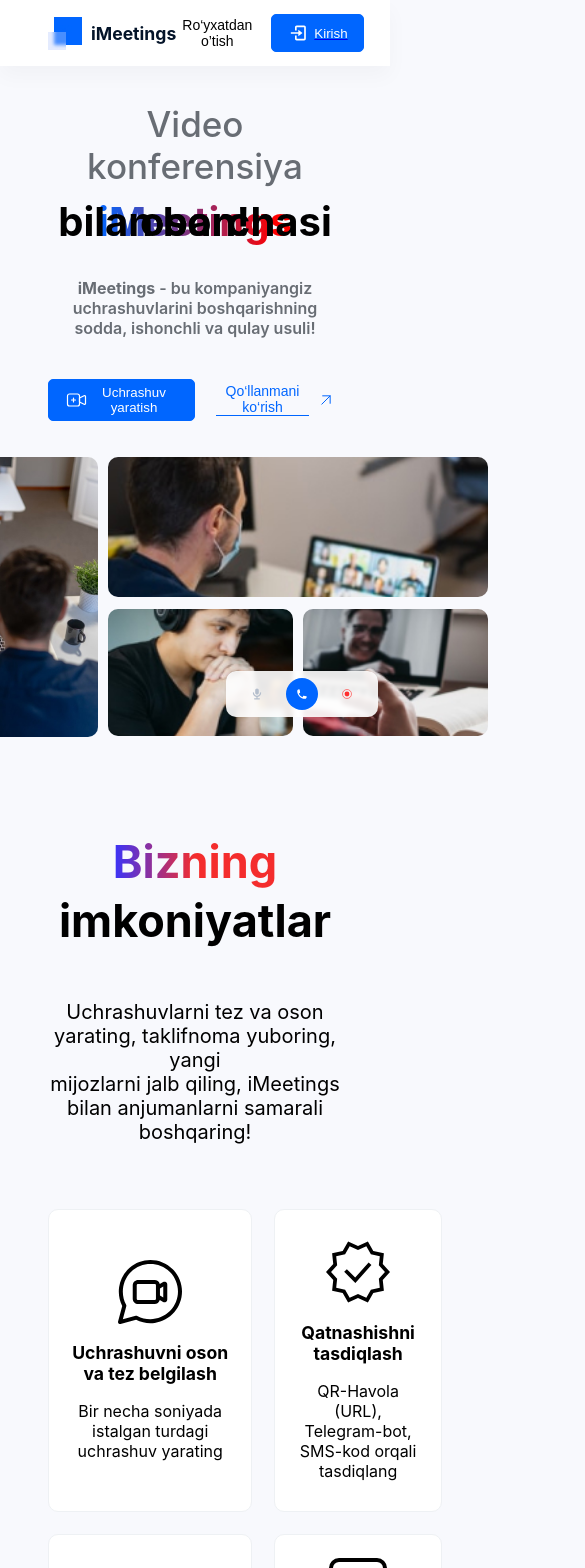
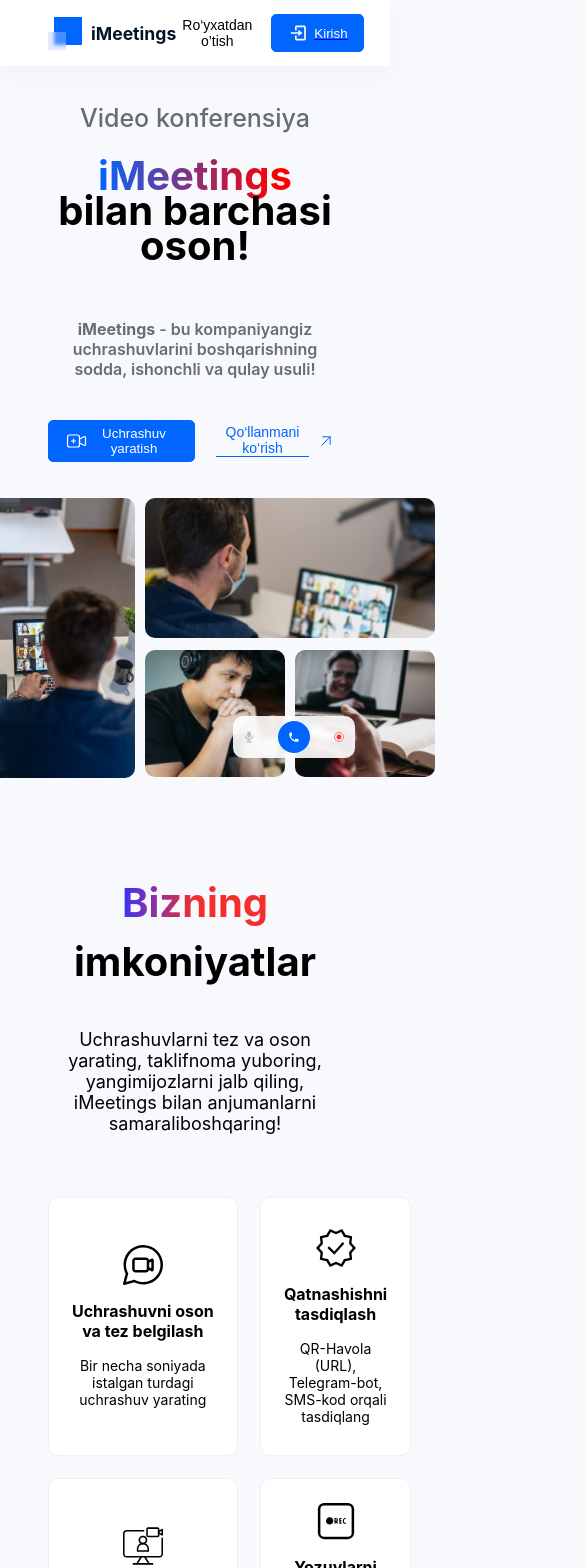
Before and after one commit to Inomjon7777/main-task, a React (Create React App) app: page / in a window 390 px wide. Shown: the top 1568 px of the page, 585 px wide, since content can reach past the window. Built offline with nearby package versions, Linux system fonts and the light colour scheme.

Commit message:
response 600px finished

```diff
--- a/src/components/advantages/advantages.scss
+++ b/src/components/advantages/advantages.scss
@@ -177,3 +177,22 @@
     }
   }
 }
+
+// RESPONSE 600 PX
+@media (max-width: 600px) {
+  .advantages {
+    &-boxes {
+      .banner {
+        img {
+          width: 480px; //
+          height: 540px; //
+        }
+      }
+      .information {
+        h2 {
+          font-size: 40px; //;;
+        }
+      }
+    }
+  }
+}
--- a/src/components/connection/connection.scss
+++ b/src/components/connection/connection.scss
@@ -63,6 +63,7 @@
   }
 }
 
+// RESPONSIVE 1200PX
 @media (max-width: 1200px) {
   .connection {
     padding: 0rem 0rem 3rem 0rem;
@@ -137,3 +138,28 @@
     }
   }
 }
+
+// RESPONSIVE 600PX
+@media (max-width: 600px) {
+  .connection {
+    .title {
+      p {
+        font-size: 20px; //
+      }
+    }
+    .connection-boxes {
+      display: grid; //
+      grid-template-columns: 1fr; //
+      .location-box,
+      .message-box,
+      .phone-box {
+        h3 {
+          font-size: 45px; //
+        }
+        p {
+          font-size: 20px; //
+        }
+      }
+    }
+  }
+}
--- a/src/components/hero/hero.scss
+++ b/src/components/hero/hero.scss
@@ -293,3 +293,52 @@
     }
   }
 }
+
+// RESPONSE 600PX
+@media (max-width: 600px) {
+  .hero {
+    .suptitle {
+      font-size: 25px; //
+    }
+    .title {
+      line-height: 35px; //
+    }
+    .subtitle {
+      line-height: 20px; //
+    }
+    .banner-box {
+      .imagePersonBack {
+        width: 180px; //
+        height: 280px; //
+      }
+
+      .imagePersonSide {
+        width: 290px; //
+        height: 140px; //
+      }
+
+      .imagePersonFront {
+        width: 140px; //
+        height: 127px; //
+      }
+
+      .imagePersonLaptop {
+        width: 140px; //
+        height: 127px; //
+      }
+      .toConnect {
+        position: absolute; //
+        right: 90px; //
+        bottom: 30px; //
+        padding: 5px 10px; //
+      }
+    }
+  }
+  .banner-box {
+    position: relative;
+    display: grid;
+    grid-template-areas: "myArea1 myArea1 myArea1" "myArea1 myArea3 myArea4";
+    grid-gap: 10px;
+    padding: 10px;
+  }
+}
--- a/src/components/opportunities/opportunities.scss
+++ b/src/components/opportunities/opportunities.scss
@@ -161,3 +161,37 @@
     }
   }
 }
+
+// RESPONSIVE 600PX
+@media (max-width: 600px) {
+  .opportunities {
+    .title-box {
+      .title {
+        span {
+          font-size: 40px; //
+        }
+      }
+      .description {
+        font-size: 18px; //
+        padding-top: 20px; //
+        br {
+          display: none; //
+        }
+      }
+    }
+    .opportunity-boxes {
+      & > div {
+        img {
+          width: 40px; //
+          height: 40px; //
+        }
+        h3 {
+          font-size: 1rem; //
+        }
+        p {
+          font-size: 14px; //
+        }
+      }
+    }
+  }
+}
--- a/src/components/tariffs/tariffs.scss
+++ b/src/components/tariffs/tariffs.scss
@@ -304,3 +304,52 @@
     }
   }
 }
+
+// RESPONSIVE 600px
+@media (max-width: 600px) {
+  .tariffs {
+    .title-box {
+      & > h1 {
+        font-size: 40px; //
+      }
+    }
+    .tariffs-boxes {
+      display: grid; //
+      grid-template-columns: 1fr; //
+      .start-box,
+      .standart-box,
+      .premium-box {
+        p {
+          font-size: 20px; //
+        }
+      }
+
+      .title-box {
+        img {
+          height: 123px; //
+          width: 133px; //
+        }
+        p {
+          &:first-child {
+            font-size: 40px; //
+          }
+          &:last-child {
+            span {
+              &:first-child {
+                font-size: 38px; //
+              }
+              &:last-child {
+                line-height: 3.5rem; //
+                font-size: 1.3rem; //
+              }
+            }
+          }
+        }
+      }
+      button {
+        width: 400px; //
+        font-size: 20px; //;;
+      }
+    }
+  }
+}
```
